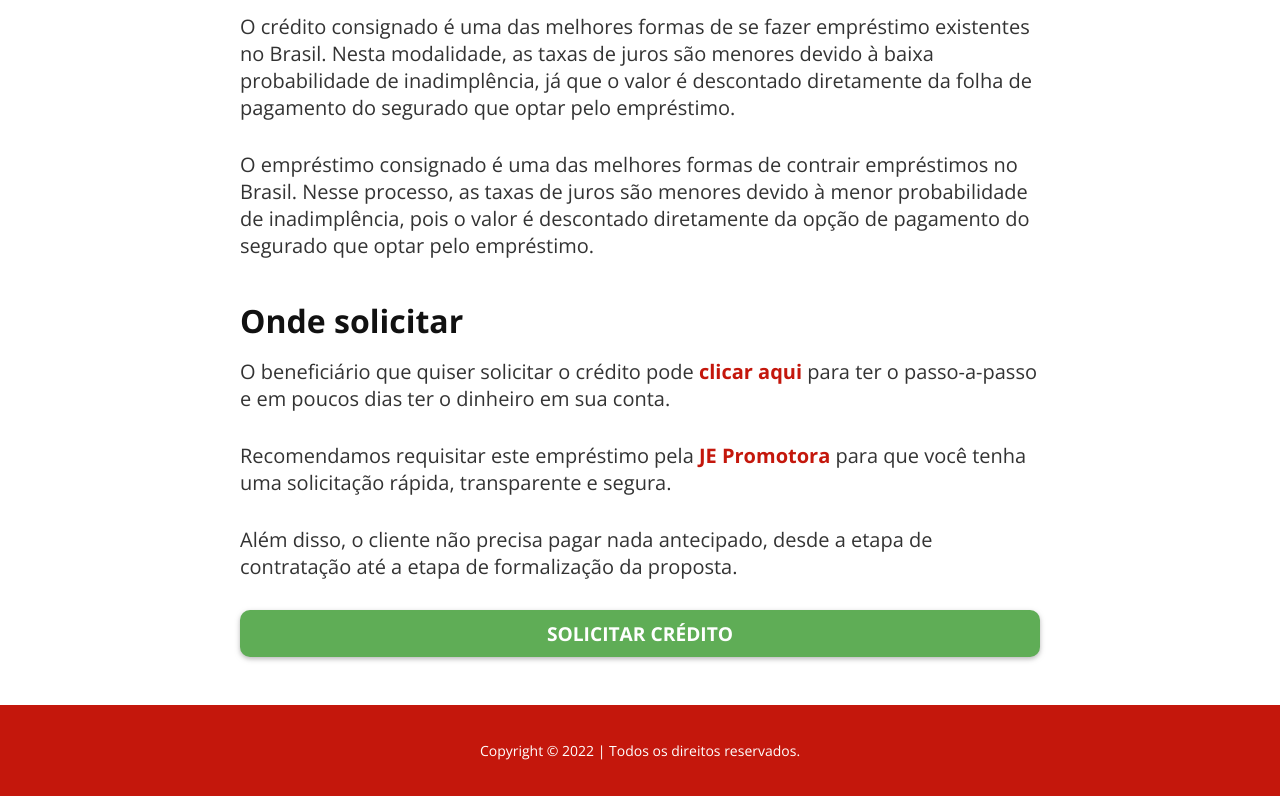
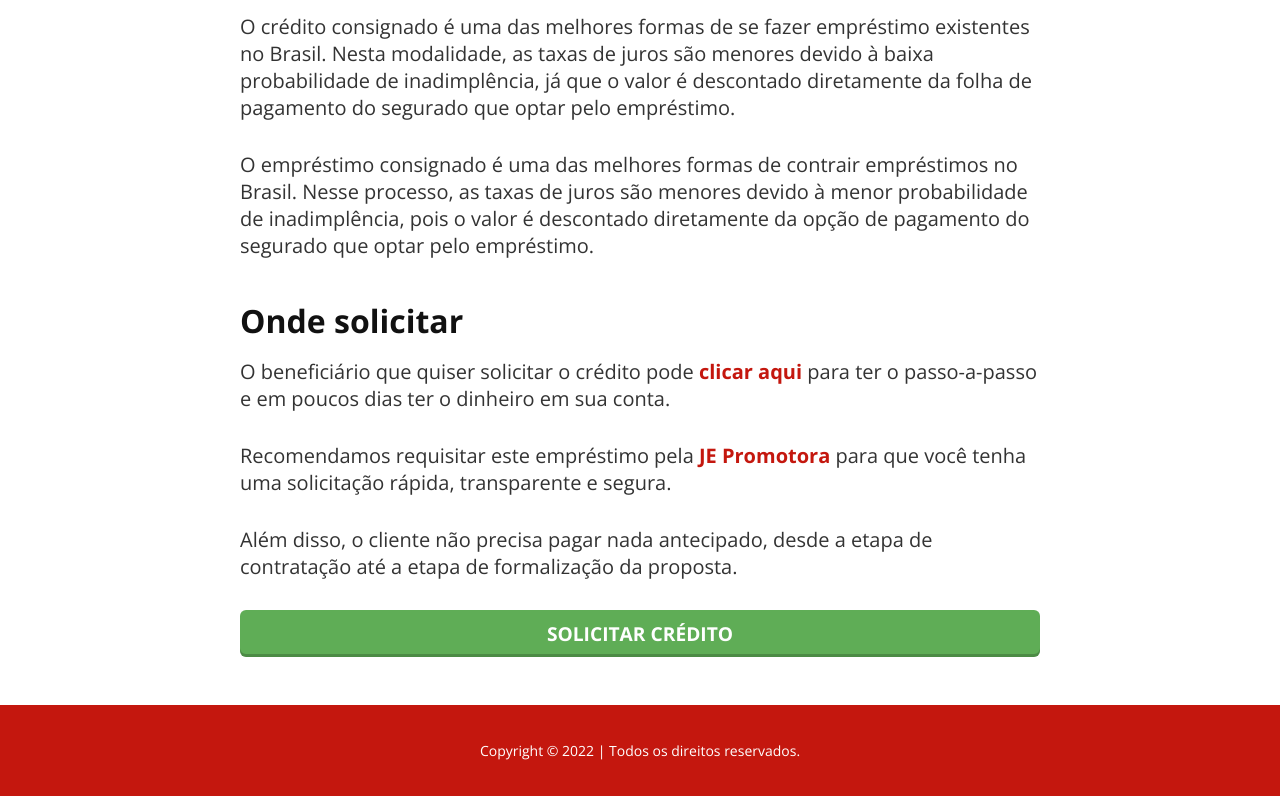
Before and after one commit to eliaszin/emprestimoauxiliobrasil.online, a plain HTML site: page index.html in a window 1280 px wide. Shown: the part 1370-2166 px from the top of the page. Drawn offline with nearby package versions, Linux system fonts and the light colour scheme.

Commit message:
Update main.css

```diff
--- a/assets/main.css
+++ b/assets/main.css
@@ -9,7 +9,7 @@ body {
 
 header {
     padding: 15px;
-    background-color: #C4170C;
+    background-color: #C4170E;
 }
 
 header h1 {
@@ -29,7 +29,7 @@ main > div {
 footer {
     padding: 15px;
     margin-top: 3em;
-    background-color: #C4170C;
+    background-color: #C4170E;
     text-align: center;
 }
 
@@ -76,7 +76,7 @@ hr {
 
 a {
     font-weight: bold;
-    color: #C4170C;
+    color: #C4170E;
     text-decoration: none;
 }
 
@@ -88,8 +88,8 @@ a.btn {
     background-color: #5FAD56;
     font-size: 1.2em;
     text-align: center;
-    box-shadow: 0px 2px 5px #999999b5;
-    border-radius: 10px;
+    box-shadow: inset 0 -3px 0 0 rgb(0 0 0 / 20%);
+    border-radius: 6px;
 }
 
 .mt0 {
```
